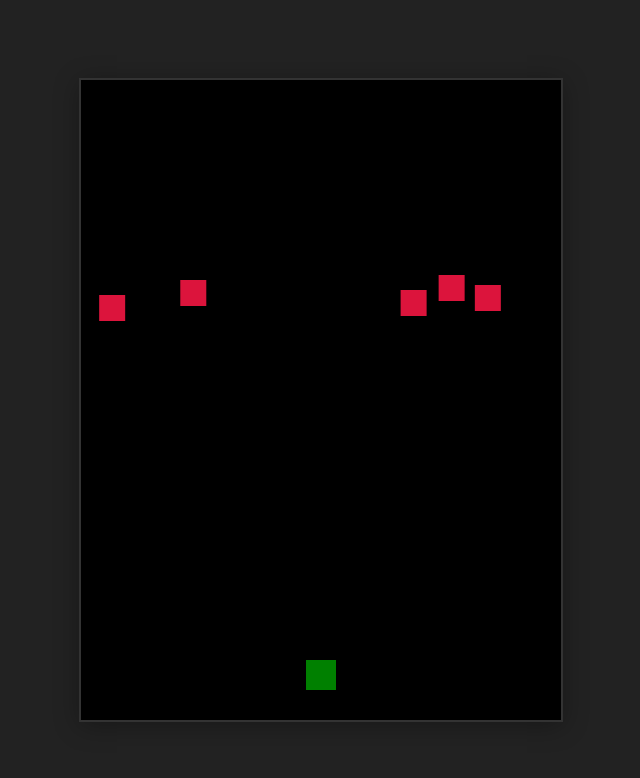
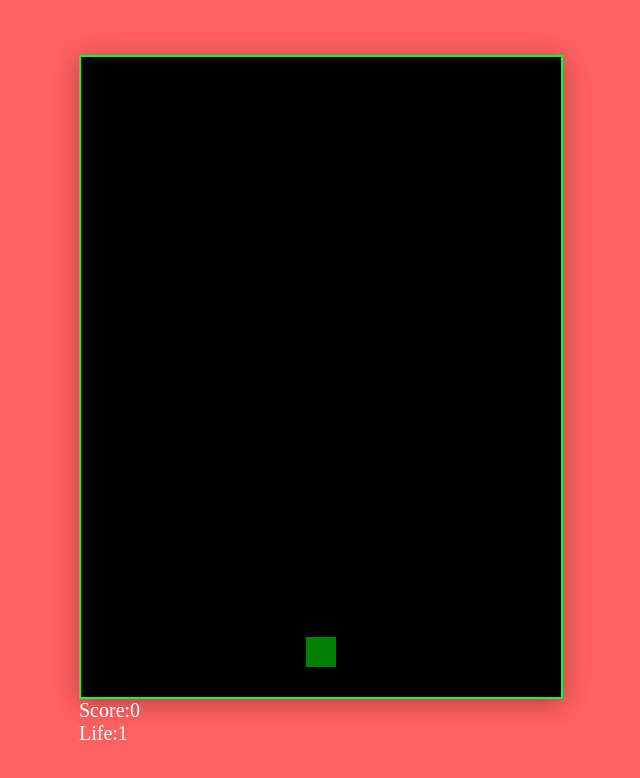
Before and after one commit to tagutiZyuuja/shooting, a plain HTML site: page game/index.html in a window 1280 px wide. Shown: the whole page, without its empty margins (319-959 px from the left). Drawn offline with Linux system fonts and the light colour scheme.

Commit message:
終了条件の追加

```diff
--- a/game/index.html
+++ b/game/index.html
@@ -6,9 +6,11 @@
     <link rel="stylesheet" href="style.css">
 </head>
 <body>
-    <canvas id="gameCanvas"width="480"height="640"></canvas>
-
-
+    <div>
+      <canvas id="gameCanvas"width="480"height="640"></canvas>
+      <div id="scoreBoard">Score:0</div>
+      <div id="lifeBoard">Life:3</div>
+    </div>
     <script type="module" src="js/main.js"></script>
 </body>
 
--- a/game/js/collision.js
+++ b/game/js/collision.js
@@ -17,7 +17,8 @@ export function handleCollisions() {
         // 命中：弾と敵を削除、スコア加算
         bullets.splice(bi, 1);
         enemies.splice(ei, 1);
-        //score += 1;
+        player.score += 1;
+        console.log("Score:",player.score);
         hit = true;
         break; // この敵は消えたので次の敵へ
       }
@@ -33,6 +34,12 @@ export function handleCollisions() {
       { x: player.x, y: player.y, width: player.width, height: player.height },
       { x: e.x, y: e.y, width: e.width, height: e.height }
     )) {
+      player.life -=1;
+      if(player.life<=0){
+        document.location.reload();
+      }
+      enemies.splice(ei,1);
+      console.log("Player Life:",player.life);
       //isGameOver = true;
       break;
     }
--- a/game/js/enemies.js
+++ b/game/js/enemies.js
@@ -1,5 +1,7 @@
 export const enemies=[];
 const SIZE=26;
+const enemyImage=new Image();
+enemyImage.src="";
 
 function pushEnemy(canvas){
     const w=SIZE;
@@ -30,6 +32,6 @@ export function undateEnemies(canvas){
    export function drawEnemies(ctx){
      ctx.fillStyle="crimson";
      for(const e of enemies){
-       ctx.fillRect(e.x,e.y,e.width,e.height);
+       ctx.fillRect(enemyImage,e.x,e.y,e.width,e.height);
      }
 }
--- a/game/js/main.js
+++ b/game/js/main.js
@@ -5,6 +5,7 @@ import { handleCollisions } from "./collision.js";
 
 const canvas=document.getElementById("gameCanvas");
 const ctx=canvas.getContext("2d");
+
 
 initPlayer(canvas);
 
@@ -14,7 +15,7 @@ const BULLET_SPEED=-5;
 
 function tryShoot(){
     bullets.push({
-        x:player.x,
+        x:player.x+player.width/2-5,
         y:player.y,
         width:5,
         height:5,
@@ -22,6 +23,12 @@ function tryShoot(){
     })
 }
 
+function updateScore(){
+    const scoreBoard=document.getElementById("scoreBoard");
+    scoreBoard.innerText=`Score:${player.score}`;
+    const lifeBoard=document.getElementById("lifeBoard");
+    lifeBoard.innerText=`Life:${player.life}`;
+}
 
 window.addEventListener("keydown",(e)=>{
     if(e.key ==="ArrowLeft"){
@@ -48,6 +55,7 @@ function update(){
     spawnEnemy(canvas);
     undateEnemies(canvas);
     handleCollisions();
+    updateScore();
 }
 
 function draw(){
--- a/game/js/player.js
+++ b/game/js/player.js
@@ -1,3 +1,5 @@
+
+
 export const player={
     x:0,
     y:0,
@@ -5,6 +7,7 @@ export const player={
     height:30,
     color:"green",
     life:3,
+    score:0,
 };
 
 export function initPlayer(canvas){
--- a/game/style.css
+++ b/game/style.css
@@ -1,6 +1,6 @@
 /* ゲーム用canvasを中央に表示し、背景色を設定 */
 body {
-  background: #222;
+  background: #ff6060;
   display: flex;
   justify-content: center;
   align-items: center;
@@ -10,7 +10,12 @@ body {
 
 #gameCanvas {
   background: #fff;
-  border: 2px solid #333;
+  border: 2px solid #00ff37;
   box-shadow: 0 4px 24px rgba(0,0,0,0.3);
   display: block;
 }
+
+#lifeBoard,#scoreBoard {
+  color: #ffffff;
+  font-size: 20px;
+}
```
